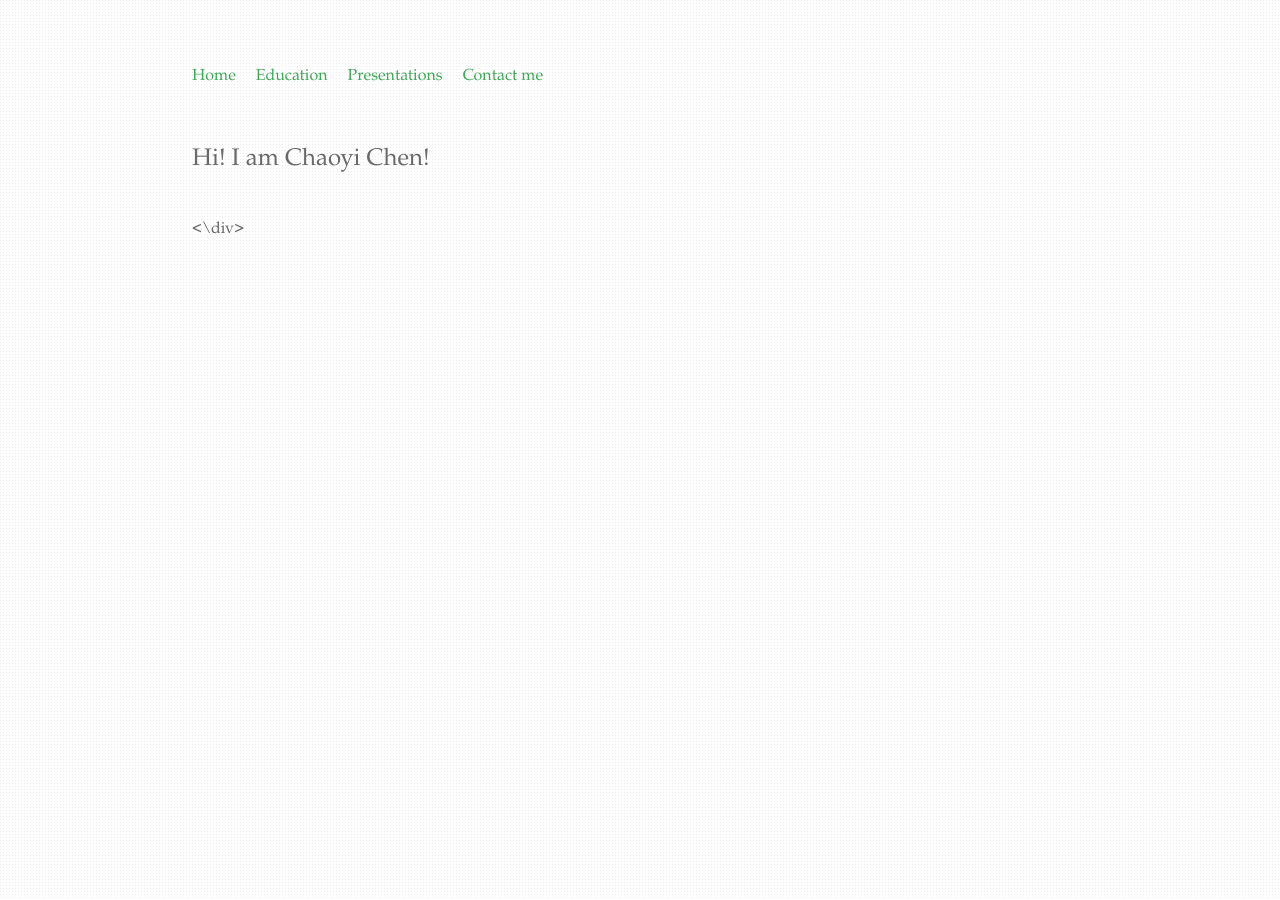
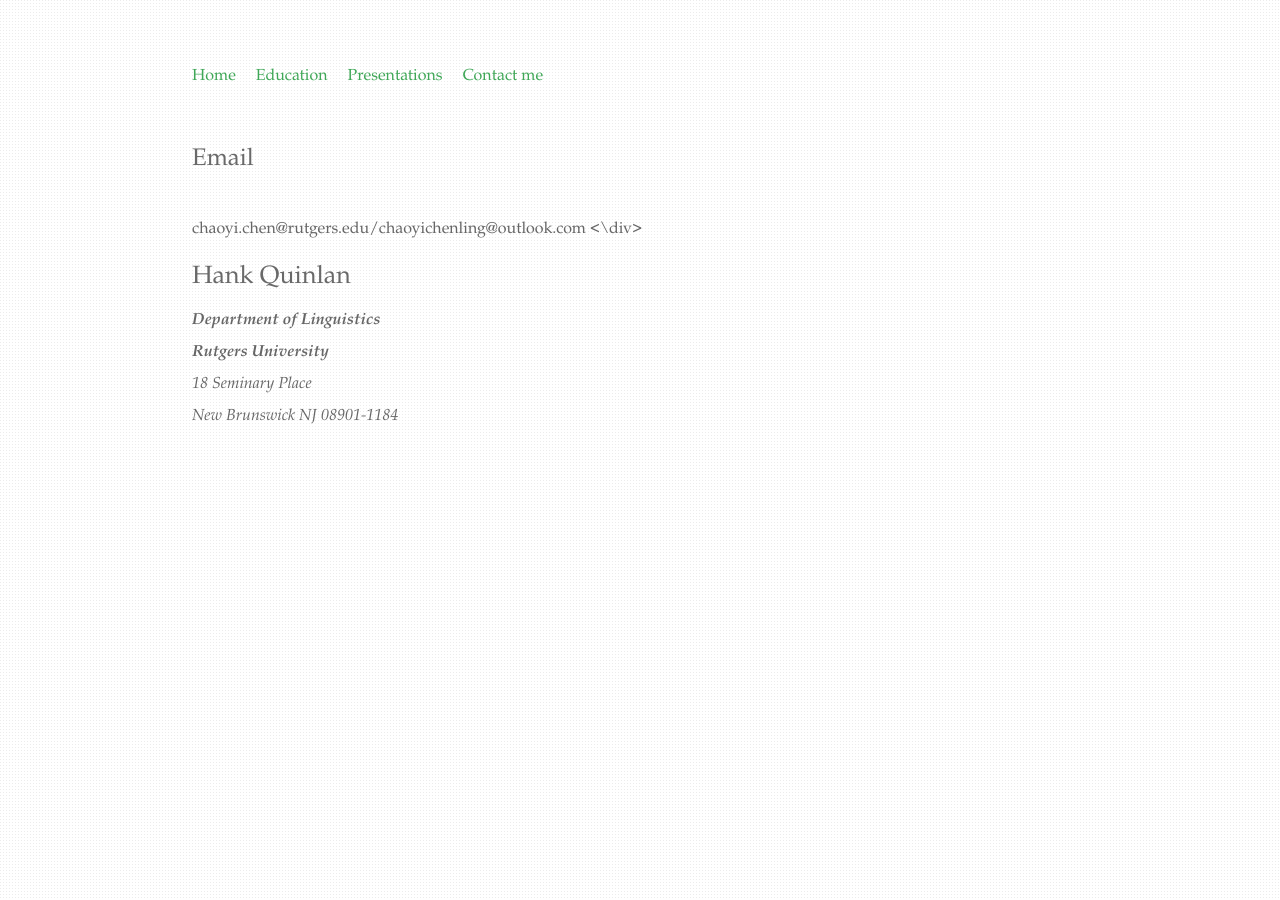
Before and after one commit to chaoyichen71/chaoyichen71.github.io, a Jekyll site: the page built from Contact me/index.html, in a window 1280 px wide. Built offline with Jekyll 4.4.1, drawn with Linux system fonts in a browser that asks for light colours.

Commit message:
Update index.html

```diff
--- a/Contact me/index.html
+++ b/Contact me/index.html
@@ -4,5 +4,16 @@ title: Contact me
 ---
  </br>
 		<div class="blurb">
-			<h2>Hi! I am Chaoyi Chen!</h2><br>
+			<h2>Email</h2><br>
+			<span class="obfuscate">chaoyi.chen@rutgers.edu/chaoyichenling@outlook.com</span>
 			<\div>
+
+				<h1>Hank Quinlan</h1>
+					<address>
+					<strong>Department of Linguistics<br>
+						Rutgers University</strong><br>
+					18 Seminary Place<br>
+					New Brunswick NJ 08901-1184<br>
+
+
+					</address>
```
